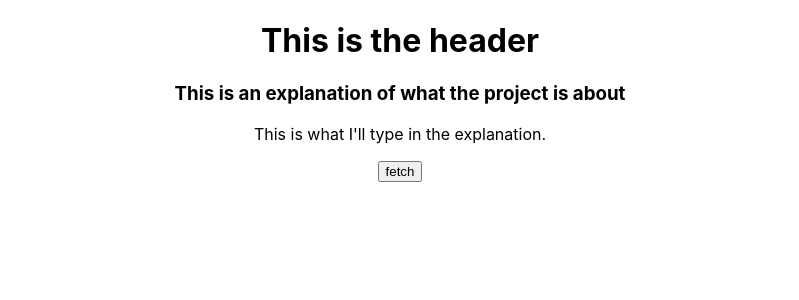
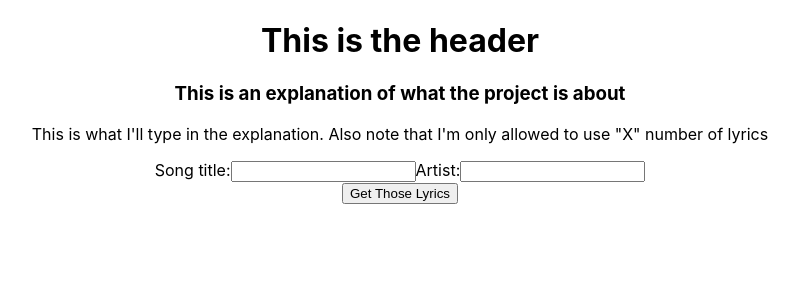
Before and after one commit to morghan102/music-api, a React (Create React App) app: page / in a window 1280 px wide. Shown: the top 300 px of the page, without its empty margins (240-1039 px from the left). Built offline with nearby package versions, Linux system fonts and the light colour scheme.

Commit message:
error handling in async func

```diff
--- a/src/App.js
+++ b/src/App.js
@@ -1,34 +1,85 @@
 import './App.css';
-import { View, useState } from 'react'
+import { useState } from 'react'
 import { apikey } from './urls' // not sure how i'd do this
 
-let lyrics;
 // const lyric_url = `matcher.lyrics.get?q_track${nameofsonglike:sexy%20and%20i%20know%20it}&q_artist=${artist}`;
 //ex of url for lyrics 'matcher.lyrics.get?q_track=sexy%20and%20i%20know%20it&q_artist=lmfao'
 
 
+
 function App() {
   const [lyrics, setLyrics] = useState('');
+  const [artist, setArtist] = useState('');
+  const [song, setSong] = useState('');
+  const url = 'https://api.musixmatch.com/ws/1.1/matcher.lyrics.get';
 
   const getLyrics = async () => {
-    const res = await fetch(`https://api.musixmatch.com/ws/1.1/matcher.lyrics.get?q_track=adventure%20of%20a%20lifetimeq_artist=coldplayo&apikey=${apikey}`);//this has to change
-    const data = await res.json(); //i might be able to desctructure this
-    setLyrics(data.message.body.lyrics.lyrics_body)
+    try { //not sure if this is being used correctly here
+    const res = await fetch(`${url}?q_track=${song.replace(" ", '%20')}q_artist=${artist.replace(" ", '%20')}o&apikey=${apikey}`);//this has to change
+    const data = await res.json(); //i might be able to desctructure this to get to the lyrics_body
+    const almostThere = data.message.body.lyrics.lyrics_body;
+    setLyrics(almostThere.substring(0, almostThere.length - 69))
     console.log(lyrics)
+    } catch (err) {
+      alert(err)
+    }
   }
+  // getLyrics.catch(alert)
+
 
   function projectExplanation() {
     return (
       <div>
         <div>
           <h3>This is an explanation of what the project is about</h3>
-        </div>
-        <div>
-          <p>This is what I'll type in the explanation.</p>
+          <p>This is what I'll type in the explanation. Also note that I'm only allowed to use "X" number of lyrics</p>
         </div>
       </div>
     )
   }
+
+  // const useInput = initialValue => { //this is a custom hook found here https://rangle.io/blog/simplifying-controlled-inputs-with-hooks/
+  //   const [val, setVal] = useState(initialValue);
+
+  //   return {
+  //     val,
+  //     setVal,
+  //     reset: () => setVal(""),
+  //     bind: {
+  //       val,
+  //       onChange: event => {
+  //         setVal(event.target.value); //that might need to be val instead of value
+  //       }
+  //     }
+  //   };
+  // };
+
+
+  function MusicForm() {
+    return (
+      <form>
+        <label>
+          Song title:
+          <input
+            type="text"
+            value={song}
+            onChange={e => setSong(e.target.value)} //e is this whole big object
+          />
+        </label>
+        {/* break here */}
+        <label>
+          Artist:
+          <input
+            type="text"
+            value={artist}
+            onChange={e => setArtist(e.target.value)}
+          />
+        </label>
+        {/* <input type="submit" value="Submit" /> replace(" ", '%20') */}
+      </form>
+    )
+  }
+
 
   function dropDowns() {
     return (
@@ -46,7 +97,8 @@ function App() {
       <body>
         {projectExplanation()}
         {/* {dropDowns()} */}
-        <button onClick={getLyrics}>fetch</button>
+        {MusicForm()}
+        <button onClick={getLyrics}>Get Those Lyrics</button> {/* this will handle submission of the music form */}
         <p>{lyrics}</p>
       </body>
     </div>
```
